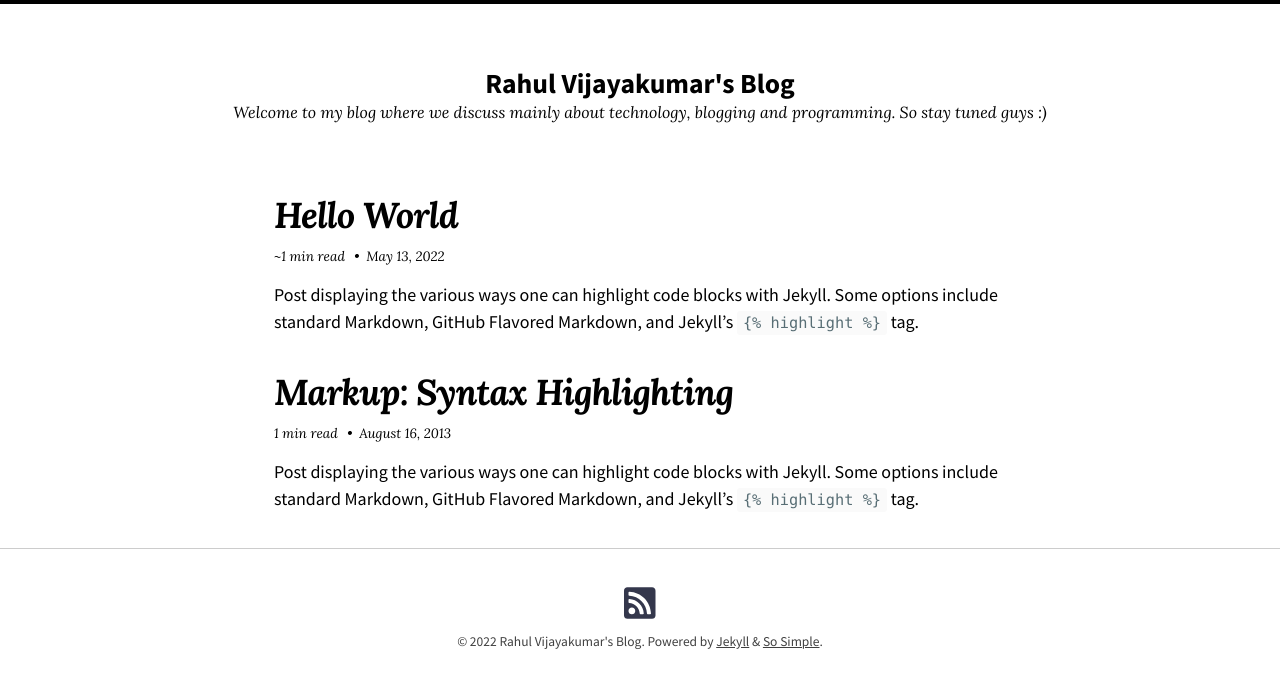
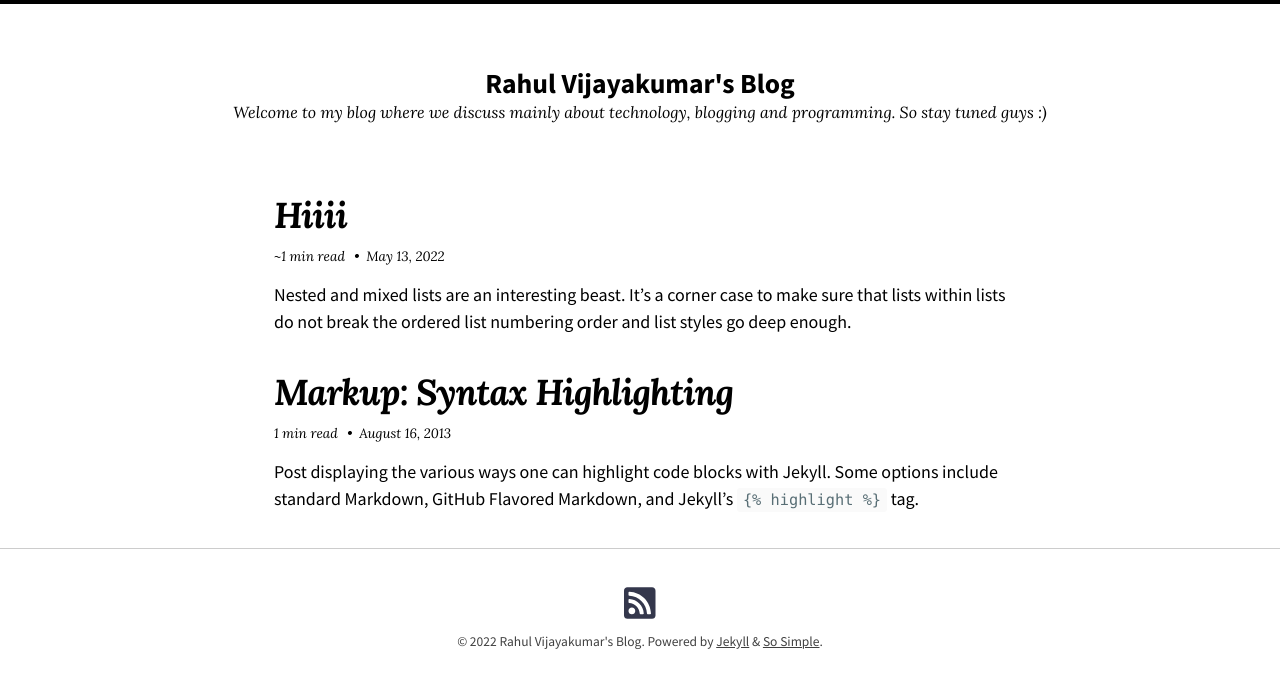
Before and after one commit to rahulvk007/simpleblog, a Jekyll site: the page built from index.html, in a window 1280 px wide. Shown: the top 688 px of the page. Built offline with Jekyll 4.4.1, drawn with Linux system fonts in a browser that asks for light colours; nearby versions of some CDN libraries; the list of posts is cut into pages by our own code.

Commit message:
Update 2022-05-13-hello-world.md

```diff
--- a/_posts/2022-05-13-hello-world.md
+++ b/_posts/2022-05-13-hello-world.md
@@ -1,10 +1,6 @@
 ---
-title: "Hello World"
-excerpt: "Post displaying the various ways one can highlight code blocks with Jekyll. Some options include standard Markdown, GitHub Flavored Markdown, and Jekyll's `{% highlight %}` tag."
-last_modified_at: 2017-03-09T10:27:01-05:00
-tags:
-  - code
-  - syntax highlighting
+title: "Hiiii"
+
 ---
 
 Nested and mixed lists are an interesting beast. It's a corner case to make sure that lists within lists do not break the ordered list numbering order and list styles go deep enough.
```
